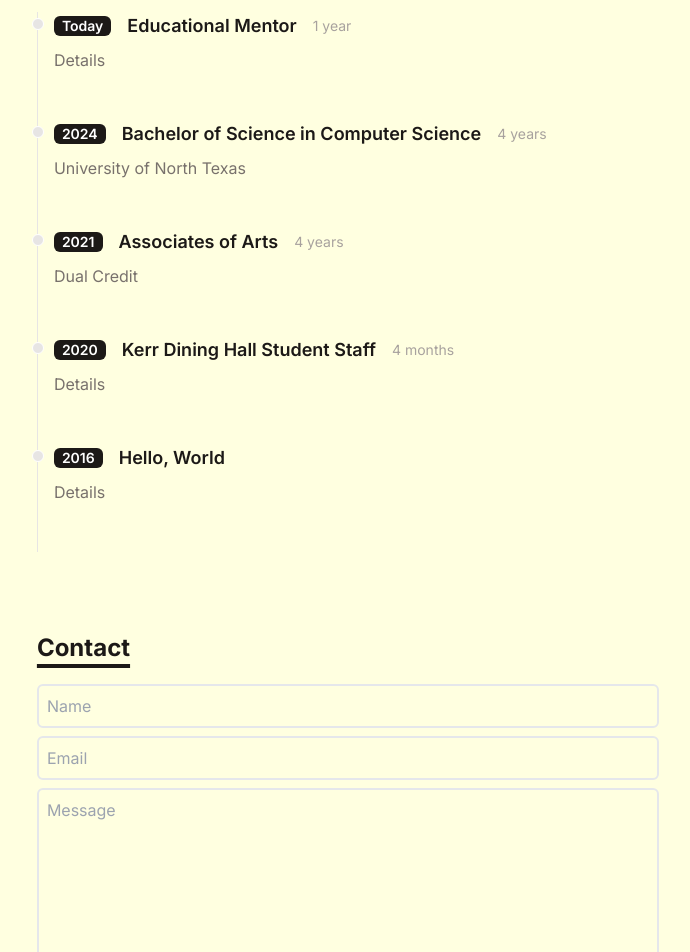
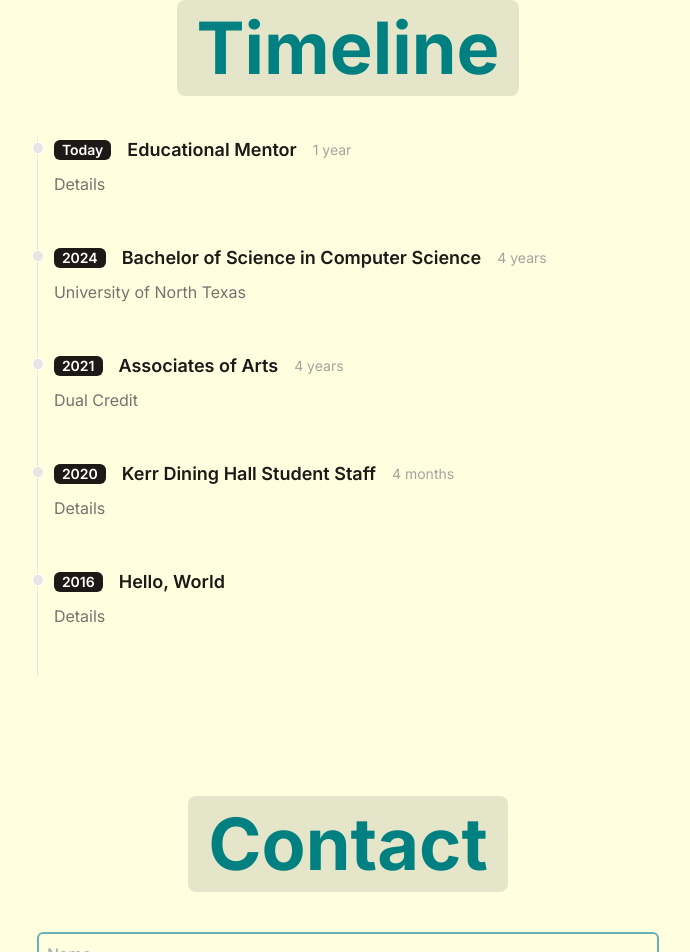
Before and after one commit to Kaiyan-Da-Man/Developer-Portfolio, a React (Vite) app: page / in a window 1280 px wide. Shown: the part 1432-2384 px from the top of the page, without its empty margins (292-982 px from the left). Built offline with nearby package versions, Linux system fonts and the light colour scheme.

Commit message:
Changed design and layout

```diff
--- a/src/Components/Contact.jsx
+++ b/src/Components/Contact.jsx
@@ -4,30 +4,30 @@ import Title from './Title'
 export default function Contact() {
   return (
     <div className='flex flex-col mb-10 mx-auto'>
-      <div className='flex justify-center items-center'>
+      <div className='flex flex-col justify-center items-center'>
+        <Title>Contact</Title>
         <form
           action="https://getform.io/f/9c257022-8633-47a1-8c5e-82d0b4ba8922"
           method='POST'
           className='flex flex-col w-full md:w-7/12'
         >
-          <Title>Contact</Title>
           <input
             type="text"
             name='name'
             placeholder='Name'
-            className='p-2 bg-transparent border-2 rounded-md focus:outline-none'
+            className='p-2 bg-transparent border-2 rounded-md focus:outline-none border-myTeal-light dark:border-lightYellow-dark'
           />
           <input
             type="text"
             name='email'
             placeholder='Email'
-            className='my-2 p-2 bg-transparent border-2 rounded-md focus:outline-none'
+            className='my-2 p-2 bg-transparent border-2 rounded-md focus:outline-none border-myTeal-light dark:border-lightYellow-dark'
           />
           <textarea
             name='message'
             placeholder='Message'
             rows='10'
-            className='p-2 mb-4 bg-transparent border-2 rounded-md focus:outline-none'
+            className='p-2 mb-4 bg-transparent border-2 rounded-md focus:outline-none border-myTeal-light dark:border-lightYellow-dark'
           />
           <button
             type='submit'
--- a/src/Components/Portfolio.jsx
+++ b/src/Components/Portfolio.jsx
@@ -1,12 +1,13 @@
 import React from 'react'
 import portfolio from '../data/portfolio'
 import PortfolioItem from './PortfolioItem'
+import Title from './Title'
 
 export default function Portfolio() {
   return (
     <>
       <div className='flex flex-col items-center justify-center text-myTeal dark:text-lightYellow'>
-        <h1 className='text-xl md:text-7xl font-bold dark:bg-myTeal/50 bg-lightYellow-darkest/50 rounded-lg px-5 py-3 w-fit h-fit my-10'>Projects</h1>
+        <Title>Projects</Title>
         <div className='md:flex-row'>
           <div className='grid grid-col-1 md:grid-cols-2 lg:grid-cols-3 gap-10'>
             {portfolio.map(project => (
--- a/src/Components/Timeline.jsx
+++ b/src/Components/Timeline.jsx
@@ -5,9 +5,9 @@ import Title from './Title'
 
 export default function Timeline() {
   return (
-    <div className='flex flex-col md:flex-row justify-center my-20'>
-      <div className='w-full md:w-7/12'>
-        <Title>Timeline</Title>
+    <div className='flex flex-col justify-center items-center my-20'>
+      <Title>Timeline</Title>
+      <div className='md:flex-row w-full md:w-7/12'>
         {timeline.map(item => (
           <TimelineItem
             year = {item.year}
--- a/src/Components/Title.jsx
+++ b/src/Components/Title.jsx
@@ -4,7 +4,7 @@ export default function Title({ children, id}) {
   return (
     <h1
         id={id && id}
-        className='text-2xl font-bold underline underline-offset-8 decoration-4 mb-5 text-stone-900'
+        className='text-xl md:text-7xl font-bold dark:bg-myTeal/50 bg-lightYellow-darkest/50 text-myTeal dark:text-lightYellow rounded-lg px-5 py-3 w-fit h-fit my-10'
     >
         {children}
     </h1>
```
